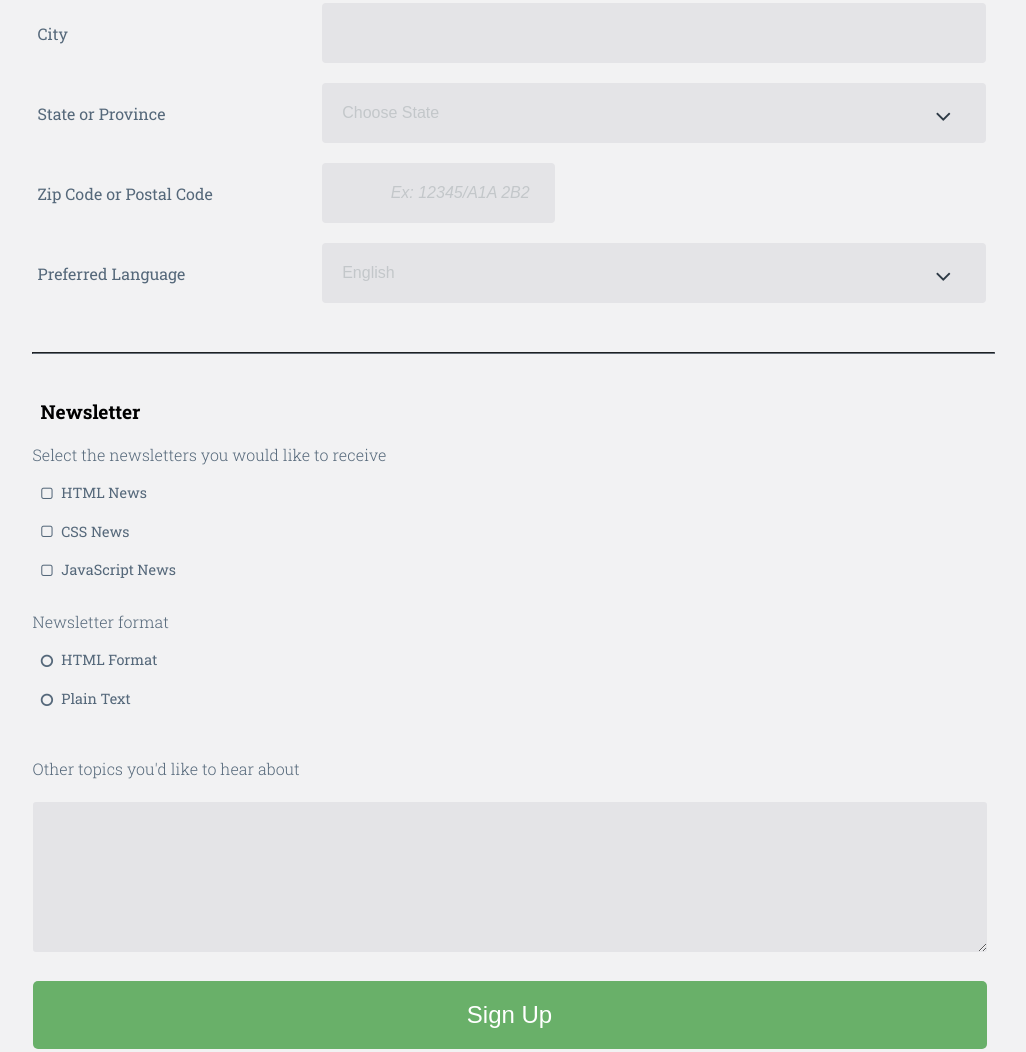
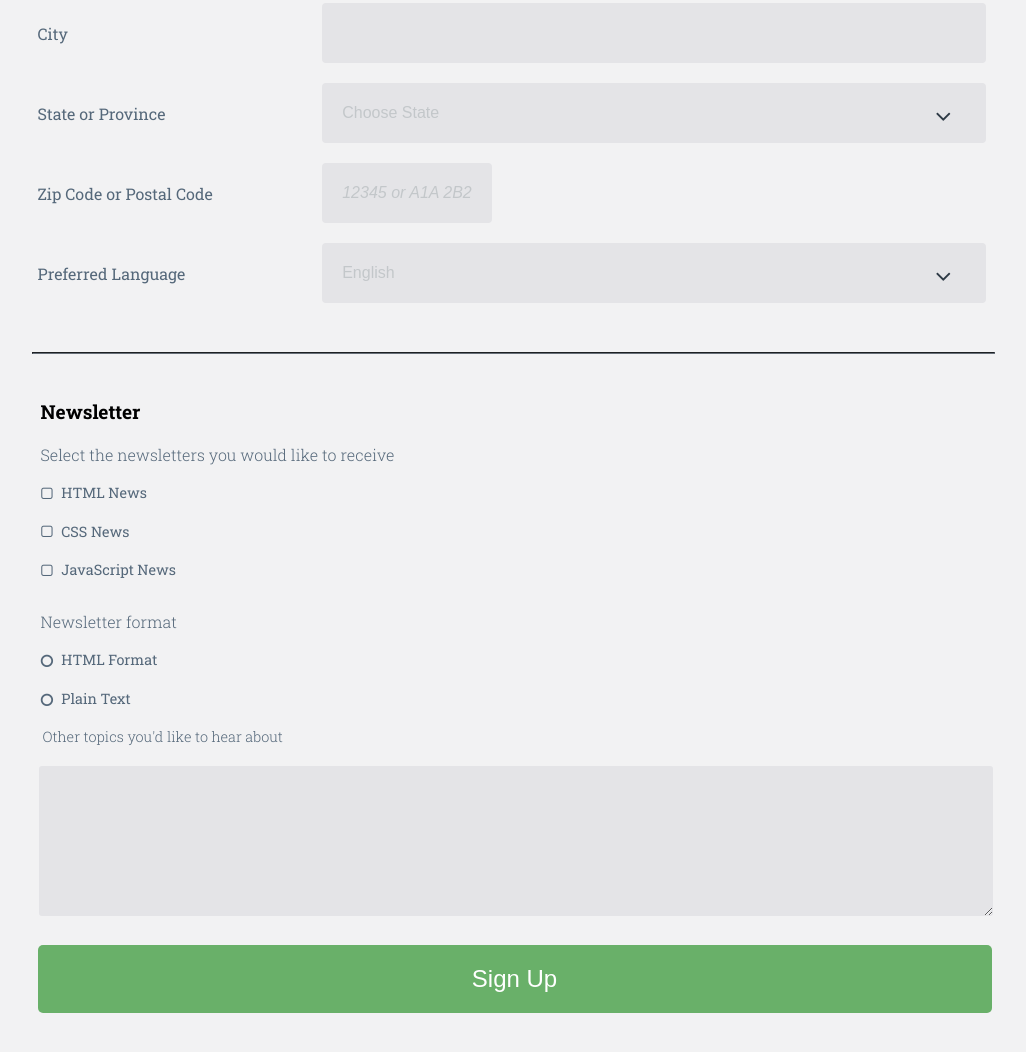
Before and after one commit to AllisonPadget/Project_3, a plain HTML site: page index.html in a window 1280 px wide. Shown: the part 690-1742 px from the top of the page, without its empty margins (127-1153 px from the left). Drawn offline with Linux system fonts and the light colour scheme.

Commit message:
Resubmission edits

```diff
--- a/CSS/media.css
+++ b/CSS/media.css
@@ -87,7 +87,7 @@
 	}
 
 	#zipcode {
-		max-width: 35%;
+		padding-left: 20px;
 	}
 
 
@@ -120,7 +120,7 @@
 	input[type="radio"],
 	textarea {
 		margin: 0 auto;
-		padding: 15px 0;
+		padding: 15px 8px;
 	}
 
 
@@ -129,8 +129,9 @@
 		font-size: 1.2em;
 	}
 
-	h4 {
-		margin-left: 0;
+	#topics {
+		margin-left: 6px;
+		margin-top: 20px;
 	}
 
 	textarea {
--- a/CSS/styles.css
+++ b/CSS/styles.css
@@ -3,7 +3,6 @@
 body {
 	margin: 0 auto;
 	font-family: "Roboto Slab", sans-serif;
-	/*font-family: "Merriweather", sans-serif;*/  /* mockup font */
 	background: #f2f2f3;
 }
 
@@ -171,7 +170,7 @@ textarea:focus {
 }
 
 #zipcode {
-	max-width: 180px;
+	max-width: 170px;
 	padding-left: 10px;
 	text-align: left;
 	font-size: 1em;
@@ -192,7 +191,6 @@ input::-webkit-input-placeholder {
 	color: #C3C7CA;
 	text-align: right;
 	font-style: italic;
-	/*font-size: 1.1em;*/
 	padding-right: 10px;
 }
 
@@ -258,14 +256,17 @@ h3 {
 	font-size: 1em;
 }
 
-h4 {
-	margin: 0 auto;
+.topics {
 	margin-top: 20px;
+	margin-bottom: 20px;
 	padding: 23px 0;
 	font-size: 1em;
 	font-weight: 300;
 	color: #55687A;
+	margin-left: 10px;
 }
+
+
 
 textarea {
 	background: #e4e4e7;
@@ -274,7 +275,9 @@ textarea {
 	width: 100%;
 	border-radius: 3px;
 	padding: 15px;
+	margin-top: 25px;
 	margin-bottom: 25px;
+	margin-left: 5px;
 }
 
 /***************** Fancy CHECKBOXES AND RADIO BUTTONS *****************/
@@ -366,6 +369,7 @@ button {
 	padding: 28px 0px;
 	min-width: 100%;
 	cursor: pointer;
+	margin-left: 5px;
 }
 
 button:hover {
--- a/index.html
+++ b/index.html
@@ -5,7 +5,6 @@
   <title>Allison Padget | Online Registration Form Project 3</title>
   <meta name="viewport" content="width=device-width, initial-scale=1.0">
   <link href='https://fonts.googleapis.com/css?family=Roboto+Slab:400,300,100,700' rel='stylesheet' type='text/css'>
-  <!-- <link href='https://fonts.googleapis.com/css?family=Merriweather:400,700,300,400italic' rel='stylesheet' type='text/css'> --> <!-- mockup font -->
   <link rel="stylesheet" href="CSS/styles.css">
   <link rel="stylesheet" href="CSS/media.css">
   <link href="http://maxcdn.bootstrapcdn.com/font-awesome/4.3.0/css/font-awesome.min.css" rel="stylesheet"/>
@@ -158,18 +157,18 @@
             <label for="zipcode">Zip Code or Postal Code</label>
           </div>
           <div class="col-lrg">
-            <input type="text" id="zipcode" name="user_zipcode" placeholder="Ex: 12345/A1A 2B2">
+            <input type="text" id="zipcode" name="user_zipcode" placeholder="12345 or A1A 2B2">
           </div>
         </div>
 
       <div class="clearfix center">
         <div class="col-sm">
-          <label for="state">Preferred Language</label>
+          <label for="language">Preferred Language</label>
         </div>
         <div class="col-lrg">
           <span class="select-wrap">
             <select id="language" name="user_language">
-            <option value="choose" disabled hidden>Preferred Language</option>
+            <option value="" disabled hidden>Preferred Language</option>
               <optgroup label="Language"></optgroup>
                 <option selected value="english">English</option>
                 <option value="french">French</option>
@@ -243,8 +242,8 @@
             </label>
           </div>
 
-          <h4>Other topics you'd like to hear about</h4>
-          <textarea></textarea>
+          <label class="topics" for="topics">Other topics you'd like to hear about</label>
+          <textarea id="topics" name="user_topics"></textarea>
 
         <button type="submit">Sign Up</button>
     </fieldset>
```
